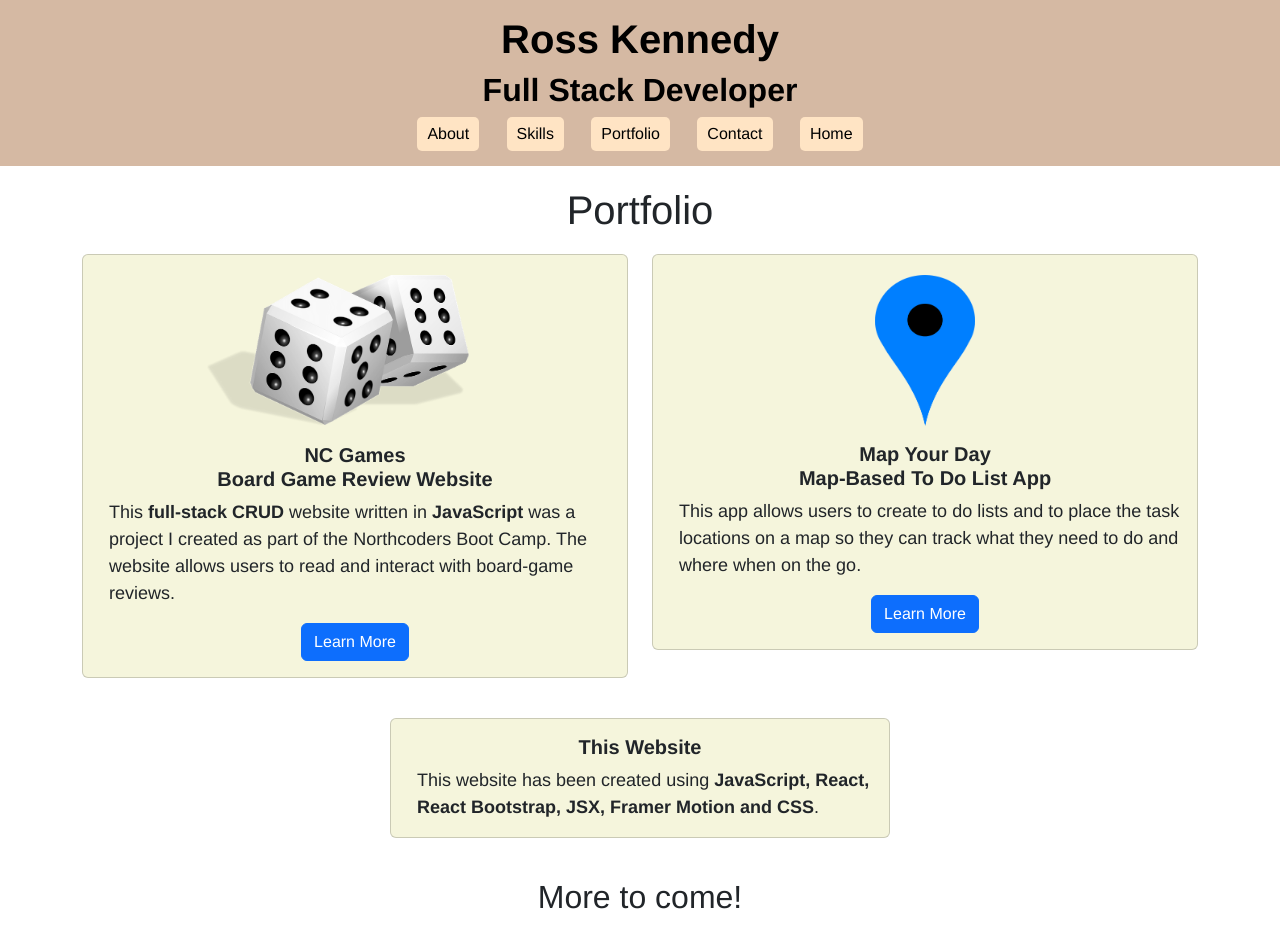
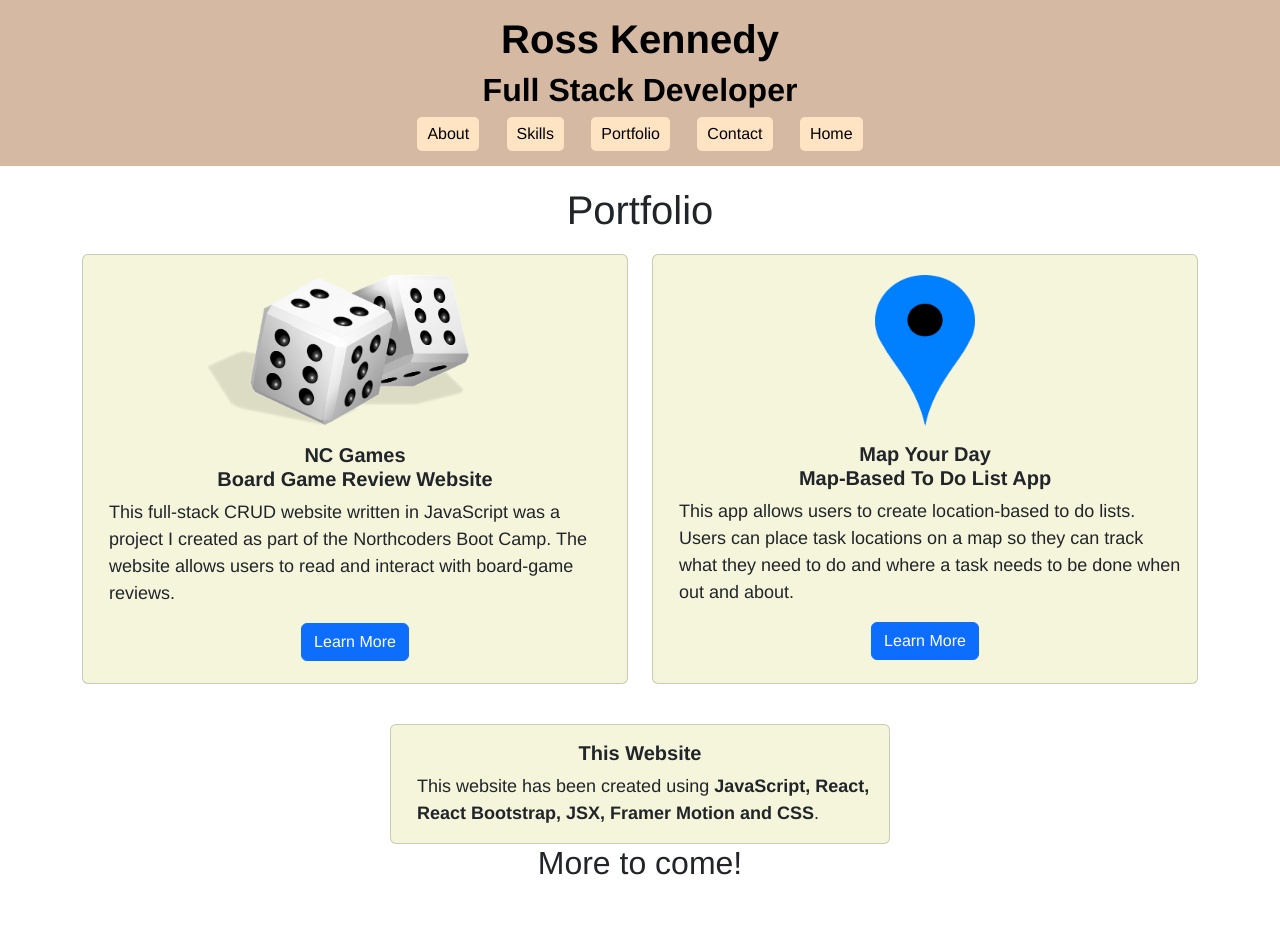
Before and after one commit to RoKen1000/portfolio-website, a React (Create React App) app: page /portfolio in a window 1280 px wide. Shown: the top 948 px of the page. After the commit the page ends 923 px from the top, so only its background shows below. Built offline with nearby package versions, Linux system fonts and the light colour scheme.

Commit message:
Refactor portfolio page card grid responsiveness to accomodate less text in the card.

```diff
--- a/src/components/Portfolio.jsx
+++ b/src/components/Portfolio.jsx
@@ -27,7 +27,7 @@ export const Portfolio = () => {
                     exit={{opacity: 0}}
                 >
                 <h1 className="page-heading">Portfolio</h1>
-                <Container className="portfolio-grid">
+                <Container>
                     <Row xs={1} sm={1} md={1} lg={2}>
                         <Col>
                             <Card className="portfolio-cards">
@@ -35,7 +35,7 @@ export const Portfolio = () => {
                                 <Card.Body>
                                     <Card.Title><strong>NC Games<br></br>Board Game Review Website</strong></Card.Title>
                                     <Card.Text>
-                                        This <strong>full-stack CRUD</strong> website written in <strong>JavaScript</strong> was a project I created as part of the Northcoders Boot Camp. The website allows users to read and interact with board-game reviews.
+                                        This full-stack CRUD website written in JavaScript was a project I created as part of the Northcoders Boot Camp. The website allows users to read and interact with board-game reviews.
                                     </Card.Text>
                                     <Button type="button" onClick={() => navigate("/portfolio/board-game-reviews")} variant="primary">Learn More</Button>
                                 </Card.Body>
@@ -47,7 +47,7 @@ export const Portfolio = () => {
                                 <Card.Body>
                                     <Card.Title><strong>Map Your Day<br></br>Map-Based To Do List App</strong></Card.Title>
                                     <Card.Text>
-                                        This app allows users to create to do lists and to place the task locations on a map so they can track what they need to do and where when on the go.
+                                        This app allows users to create location-based to do lists. Users can place task locations on a map so they can track what they need to do and where a task needs to be done when out and about.
                                     </Card.Text>
                                     <Button type="button" onClick={() => navigate("/portfolio/map-your-day")}  variant="primary">Learn More</Button>
                                 </Card.Body>
--- a/src/styles/Portfolio.css
+++ b/src/styles/Portfolio.css
@@ -27,7 +27,6 @@
 .portfolio-cards p{
     text-align: left;
     margin-left: 10px;
-    align-items: center;
 }
 
 .portfolio-page h2{
@@ -36,10 +35,26 @@
     margin-bottom: 40px;
 }
 
-@media screen and (min-width: 500px){
+@media screen and (min-width: 575px){
     #website-portfolio-card{
+        width: 500px;
+        margin-left: auto;
+        margin-right: auto;
+        height: auto;
+    }
+    .portfolio-cards{
         width: 500px;
         margin-left: auto;
         margin-right: auto;
     }
 }
+
+@media screen and (min-width: 1000px){
+    .portfolio-cards{
+        height: 430px;
+        width: auto;
+    }
+    #website-portfolio-card{
+        margin: auto;
+    }
+}
```
